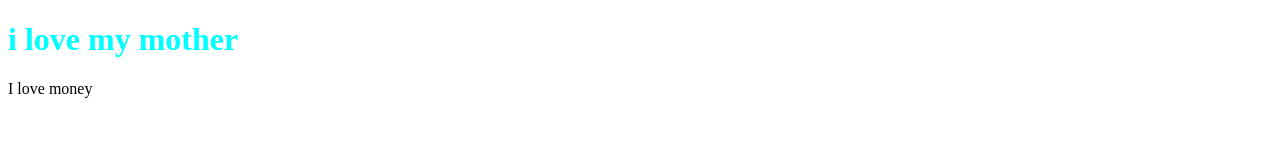
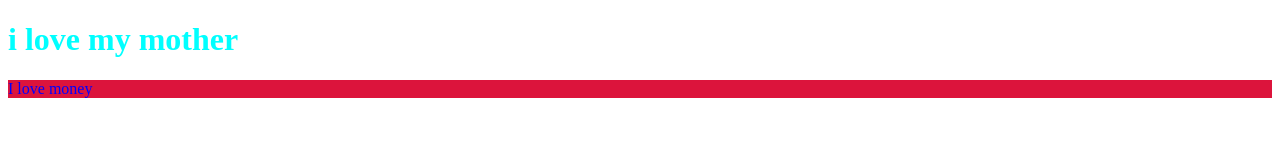
Before and after one commit to anshanto/fourth-repo, a plain HTML site: page index.html in a window 1280 px wide. Drawn offline with Linux system fonts and the light colour scheme.

Commit message:
paragraph color added

```diff
--- a/style.css
+++ b/style.css
@@ -1,3 +1,8 @@
 h1{
     color: aqua;
 }
+p{
+    color: blue;
+    background-color: crimson;
+    text-size-adjust: 10px;
+}
```
